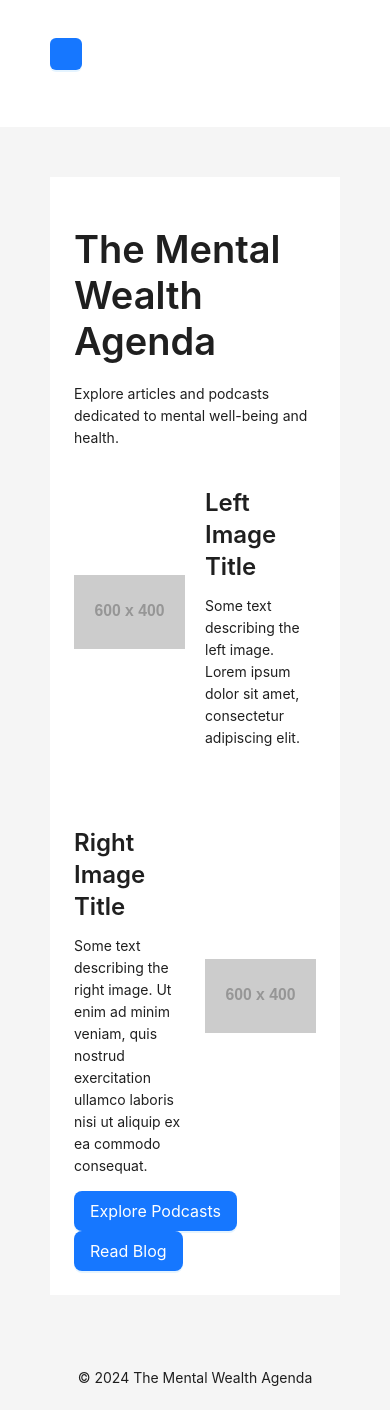
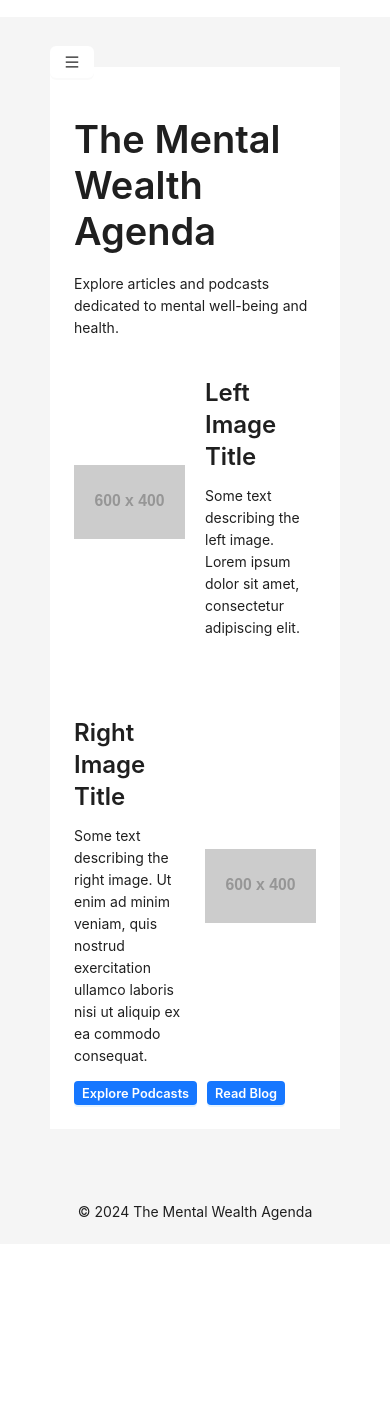
Before and after one commit to stephnavarr/mental-wealth-agenda, a React (Vite) app in the folder mental-wealth-agenda/: page / in a window 390 px wide. After the commit the page ends 1244 px from the top, so only its background shows below. Built offline with nearby package versions, Linux system fonts and the light colour scheme.

Commit message:
failed episodes attempt

```diff
--- a/mental-wealth-agenda/package.json
+++ b/mental-wealth-agenda/package.json
@@ -10,10 +10,12 @@
     "preview": "vite preview"
   },
   "dependencies": {
+    "@ant-design/icons": "^5.3.0",
     "antd": "^5.14.0",
     "react": "^18.2.0",
     "react-dom": "^18.2.0",
-    "react-router-dom": "^6.22.0"
+    "react-router-dom": "^6.22.0",
+    "rss-parser": "^3.13.0"
   },
   "devDependencies": {
     "@types/antd": "^1.0.0",
--- a/mental-wealth-agenda/src/Header.tsx
+++ b/mental-wealth-agenda/src/Header.tsx
@@ -1,13 +1,14 @@
 import { useState } from 'react';
 import { Layout, Menu, Drawer, Button } from 'antd';
 import { Link } from 'react-router-dom';
+import { MenuOutlined } from '@ant-design/icons';
 import './Header.css';
 
 const { Header } = Layout;
 
 const MyHeader = () => {
   const [visible, setVisible] = useState(false);
-  const isMobile = window.innerWidth <= 768;
+  const isMobile = window.innerWidth <= 800;
 
   const showDrawer = () => {
     setVisible(true);
@@ -18,13 +19,17 @@ const MyHeader = () => {
   };
 
   return (
-    <Header style={{ backgroundColor: 'white', height: '15vh'}}>
+    <Header
+      style={{ backgroundColor: 'white', margin: 0, height: isMobile ? '2vh' : 'auto' }}
+    >
       {' '}
       {/* Apply custom background color */}
       <div className="logo" />
       {isMobile ? (
         <div className="menu-mobile">
-          <Button type="primary" onClick={showDrawer}></Button>
+          <Button style={{ border: 'none' }} onClick={showDrawer}>
+            <MenuOutlined />
+          </Button>
           <Drawer
             title="Menu"
             placement="left"
--- a/mental-wealth-agenda/src/HomePage.tsx
+++ b/mental-wealth-agenda/src/HomePage.tsx
@@ -5,6 +5,7 @@ const { Content, Footer } = Layout;
 const { Title, Paragraph } = Typography;
 
 const HomePage = () => {
+  const isMobile = window.innerWidth <= 800;
   return (
     <Layout className="layout">
       <Content style={{ padding: '50px' }}>
@@ -60,10 +61,22 @@ const HomePage = () => {
           </div>
 
           {/* Call-to-action buttons */}
-          <Button type="primary" size="large" style={{ marginRight: '10px' }}>
+          <Button
+            type="primary"
+            size={isMobile ? 'small' : 'large'}
+            style={{
+              marginRight: '10px',
+              fontWeight: 600,
+              fontSize: '0.8rem',
+            }}
+          >
             <Link to="/episodes">Explore Podcasts</Link>
           </Button>
-          <Button type="primary" size="large">
+          <Button
+            type="primary"
+            size={isMobile ? 'small' : 'large'}
+            style={{ fontWeight: 600, fontSize: '0.8rem' }}
+          >
             <Link to="/blog">Read Blog</Link>
           </Button>
         </div>
--- a/mental-wealth-agenda/src/Intro.module.css
+++ b/mental-wealth-agenda/src/Intro.module.css
@@ -1,18 +1,28 @@
 /* HomePageAnimation.module.css */
 .container {
   display: flex;
+  flex-direction: column; /* Stack texts vertically on smaller screens */
   justify-content: center;
   align-items: center;
-  height: 100vh;
+  height: 100vh; /* Reduce container height for smaller screens */
   background-color: lightblue;
   color: black;
-  gap: 0.5rem;
+  gap: 1rem; /* Increase gap between texts */
+  padding: 1rem; /* Add padding for better spacing */
 }
 
 .animationText {
-  transition: opacity 1s ease-in-out; /* Remove opacity property */
+  font-size: 2rem; /* Adjust font size for smaller screens */
+  transition: opacity 1s ease-in-out;
 }
 
 .hidden {
   opacity: 0;
 }
+
+/* Add media query for smaller screens */
+@media screen and (max-width: 1100px) {
+  .animationText {
+    font-size: 1.5rem; /* Adjust font size for smaller screens */
+  }
+}
```
Also changed, not shown: mental-wealth-agenda/src/components/AudioPlayer.tsx (added, +65 -0 lines), 1 other file (tests, documents, lock files or other folders).
